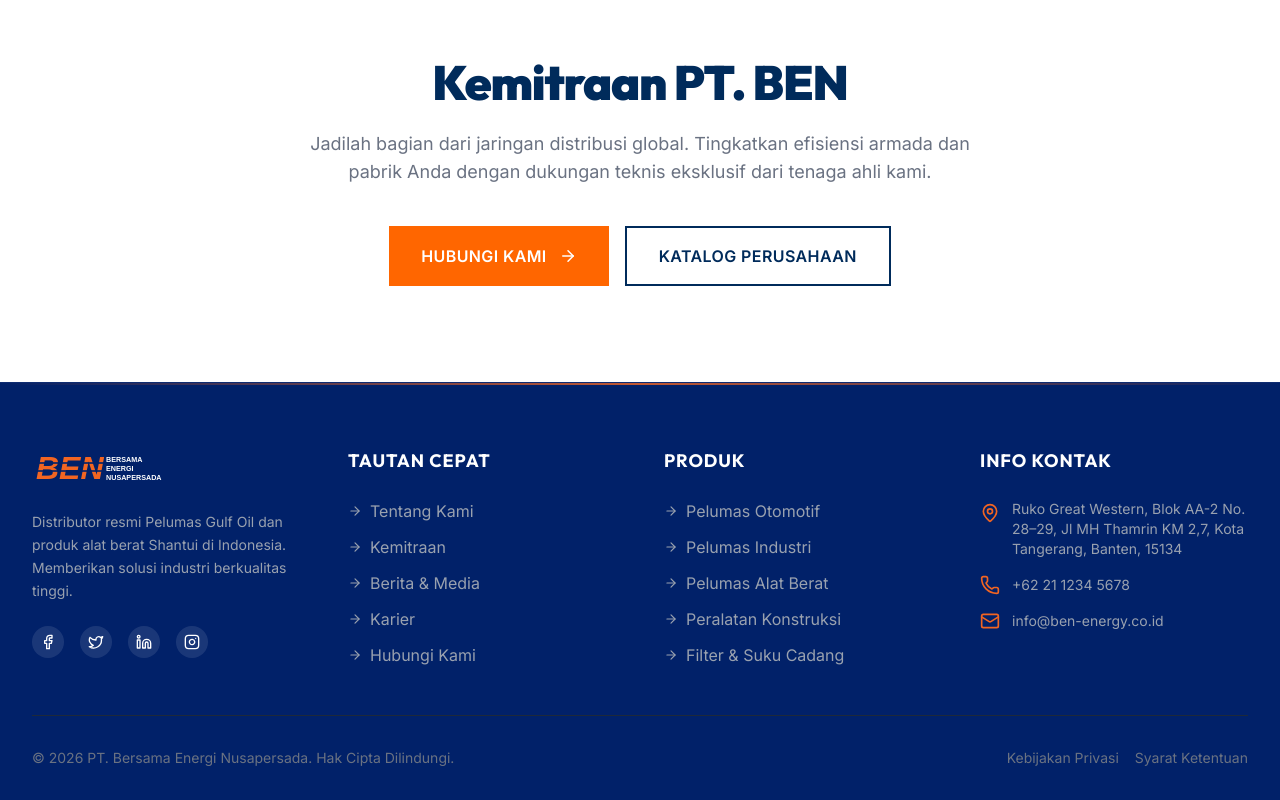
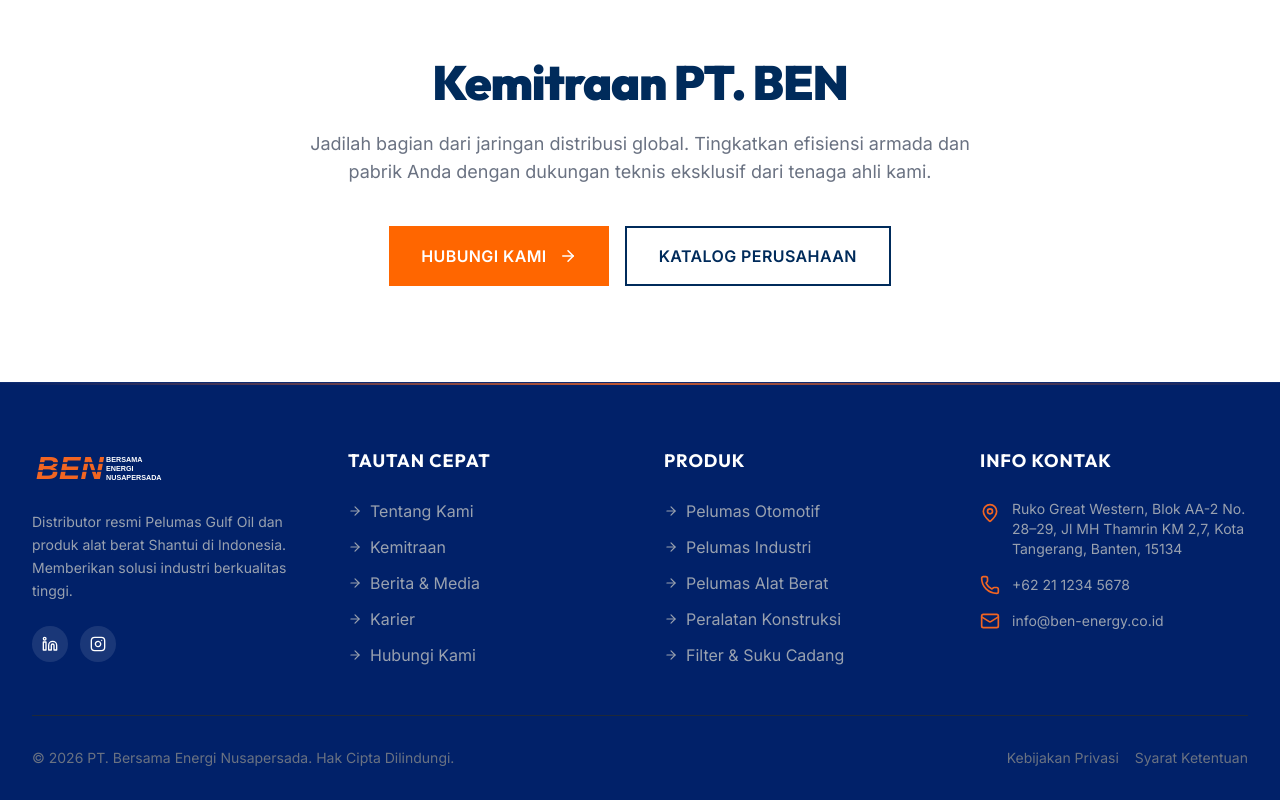
Before and after one commit to Thomasborn/PT-Bersama-Energi-Nusapersada, a React (Vite) app: page / in a window 1280 px wide. Shown: the part 3094-3894 px from the top of the page. Built offline with nearby package versions, Linux system fonts and the light colour scheme.

Commit message:
first commit

```diff
--- a/src/components/Footer.tsx
+++ b/src/components/Footer.tsx
@@ -1,5 +1,5 @@
 import { Link } from 'react-router-dom';
-import { MapPin, Phone, Mail, Facebook, Twitter, Linkedin, Instagram, ArrowRight } from 'lucide-react';
+import { MapPin, Phone, Mail, Linkedin, Instagram, ArrowRight } from 'lucide-react';
 import { BenLogo } from './Logo';
 import { useLanguage } from '../context/LanguageContext';
 
@@ -20,17 +20,11 @@
             <p className="text-gray-400 text-sm mb-6 leading-relaxed">
               {t('footer.desc')}
             </p>
-            <div className="flex space-x-4">
-              <a href="#" className="w-8 h-8 rounded-full bg-white/10 flex items-center justify-center hover:bg-primary transition-colors">
-                <Facebook size={16} />
-              </a>
-              <a href="#" className="w-8 h-8 rounded-full bg-white/10 flex items-center justify-center hover:bg-primary transition-colors">
-                <Twitter size={16} />
-              </a>
-              <a href="#" className="w-8 h-8 rounded-full bg-white/10 flex items-center justify-center hover:bg-primary transition-colors">
+            <div className="flex space-x-3 mt-2">
+              <a href="https://www.linkedin.com/company/gulfoilindonesia/" target="_blank" rel="noopener noreferrer" className="w-9 h-9 rounded-full bg-white/10 flex items-center justify-center hover:bg-[#ff6600] transition-colors" aria-label="LinkedIn">
                 <Linkedin size={16} />
               </a>
-              <a href="#" className="w-8 h-8 rounded-full bg-white/10 flex items-center justify-center hover:bg-primary transition-colors">
+              <a href="https://www.instagram.com/gulfoil.id" target="_blank" rel="noopener noreferrer" className="w-9 h-9 rounded-full bg-white/10 flex items-center justify-center hover:bg-[#ff6600] transition-colors" aria-label="Instagram">
                 <Instagram size={16} />
               </a>
             </div>
--- a/src/pages/Contact.tsx
+++ b/src/pages/Contact.tsx
@@ -36,7 +36,7 @@
               <div className="flex items-center gap-4 mb-4">
                 <div className="h-px w-12 bg-[#ff6600]" />
                 <span className="text-sm font-bold tracking-[0.2em] uppercase text-[#ff6600]">
-                  Layanan Bantuan BEN
+                  {t('contact.getInTouch')}
                 </span>
               </div>
               <h1 className="font-heading font-black text-white leading-[0.9] tracking-tighter text-[clamp(3rem,6.5vw,5.5rem)] mb-6">
```
Also changed, not shown: vite.config.ts (+21 -1 lines).
